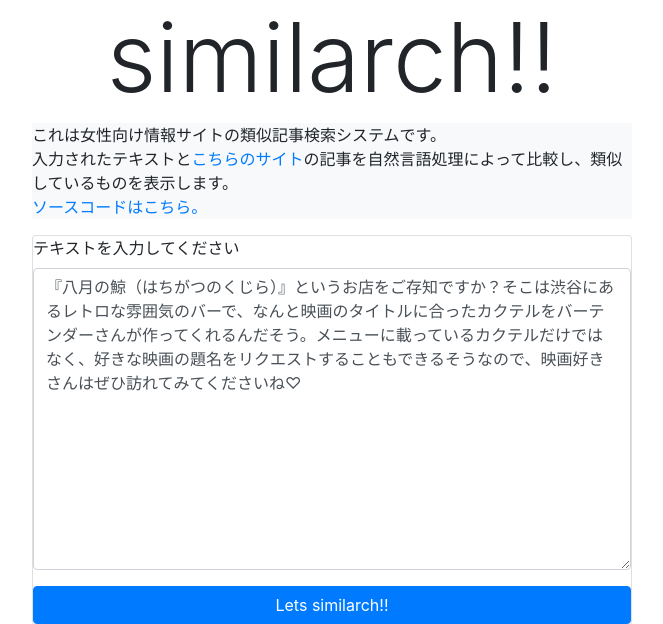
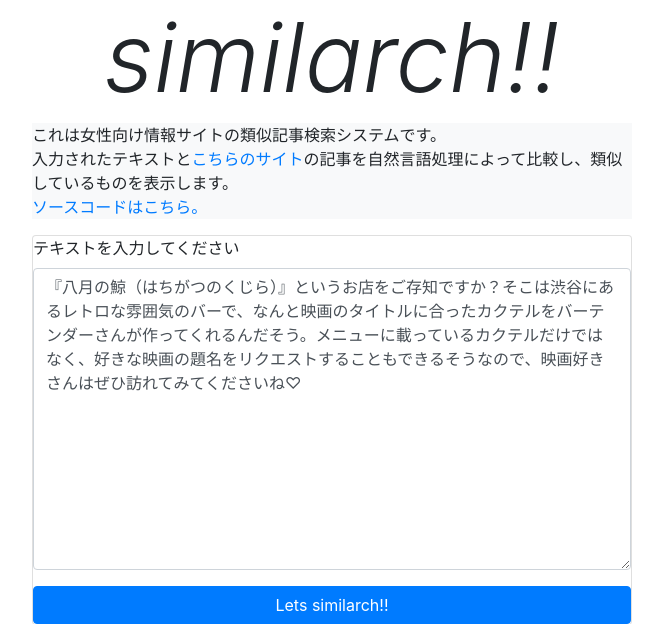
Before and after one commit to fumiya-ohkabe/similar_article_search, a Bottle app: page / in a window 1280 px wide. Shown: the top 624 px of the page, without its empty margins (308-971 px from the left). Run offline with Bottle, Linux system fonts and the light colour scheme; some libraries are stand-ins or nearby versions.

Commit message:
[update] 見出しをイタリックに変更

```diff
--- a/template/search.j2
+++ b/template/search.j2
@@ -2,7 +2,7 @@
 
 {% block content %}
 <div class="mx-auto" style="width: 600px;">
-  <h1 class="display-1" align="center">similarch!!</h1>
+  <h1 class="font-italic display-1" align="center">similarch!!</h1>
   <p class="bg-light">
     これは女性向け情報サイトの類似記事検索システムです。<br>
     入力されたテキストと<a href="https://mery.jp/">こちらのサイト</a>の記事を自然言語処理によって比較し、類似しているものを表示します。<br>
```
